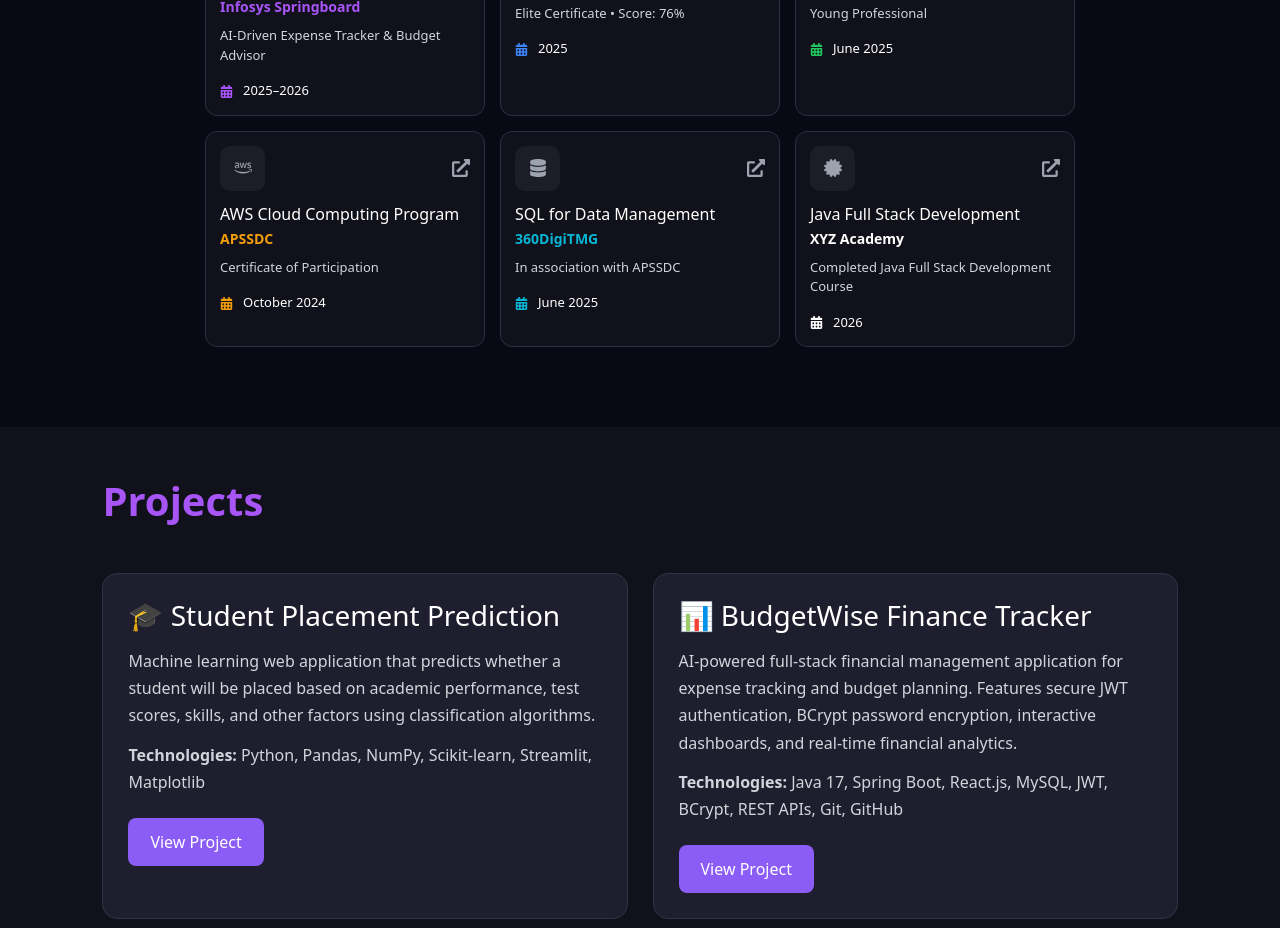
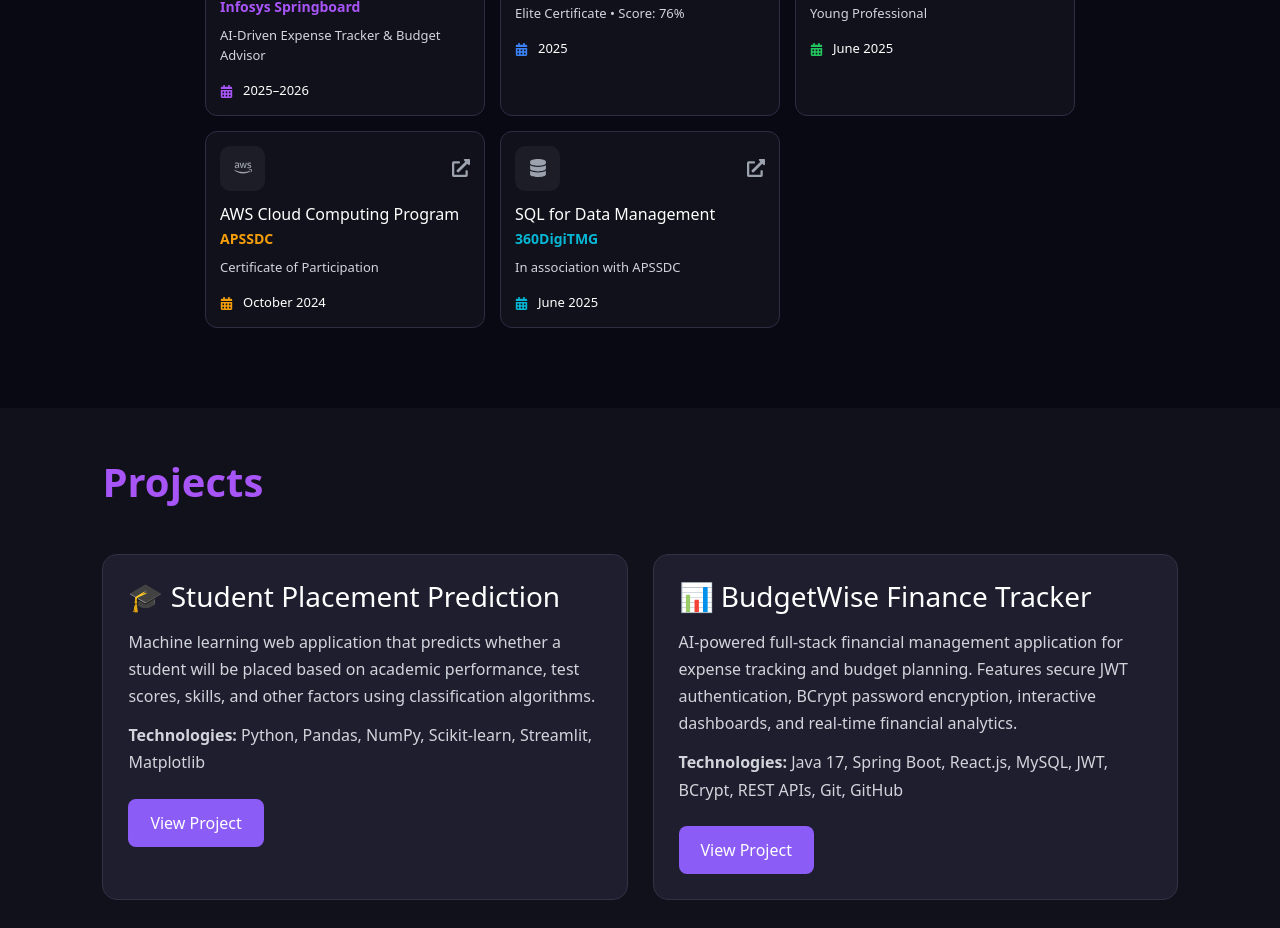
Before and after one commit to bhavyasri123-pr/Personal-Portfolio, a React (Vite) app in the folder frontend/: page / in a window 1280 px wide. Shown: the part 2320-3248 px from the top of the page. Built offline with nearby package versions, Linux system fonts and the light colour scheme.

Commit message:
Remove Java Full Stack Development certificate

```diff
--- a/frontend/src/components/Certifications.jsx
+++ b/frontend/src/components/Certifications.jsx
@@ -71,16 +71,6 @@ function Certifications() {
       year: "June 2025",
       color: "cyan",
       link: "/certificates/sql.pdf"
-    },
-    {
-      id: 6,
-      icon_name: "FaCertificate",
-      title: "Java Full Stack Development",
-      provider: "XYZ Academy",
-      description: "Completed Java Full Stack Development Course",
-      year: "2026",
-      color: "#f39c12",
-      link: "/certificates/java.pdf"
     }
   ]);
 
```
